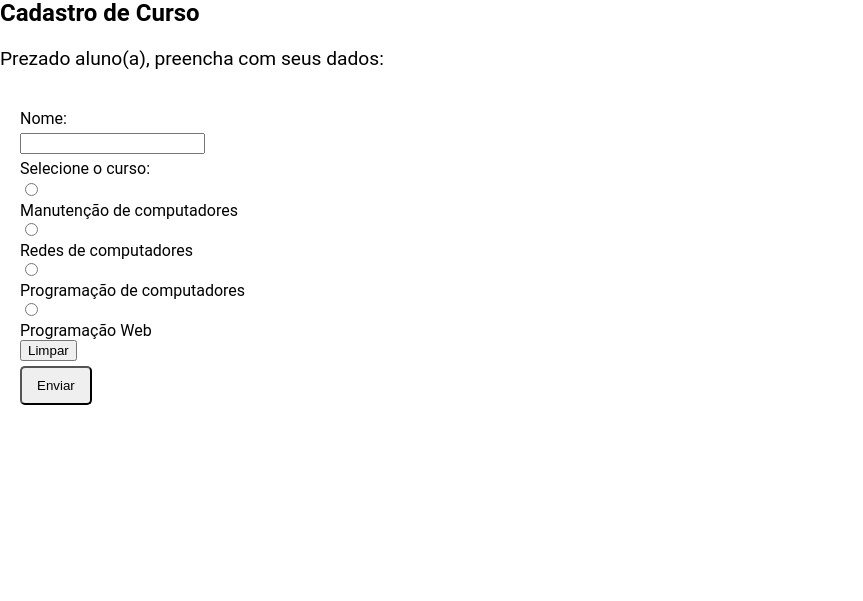
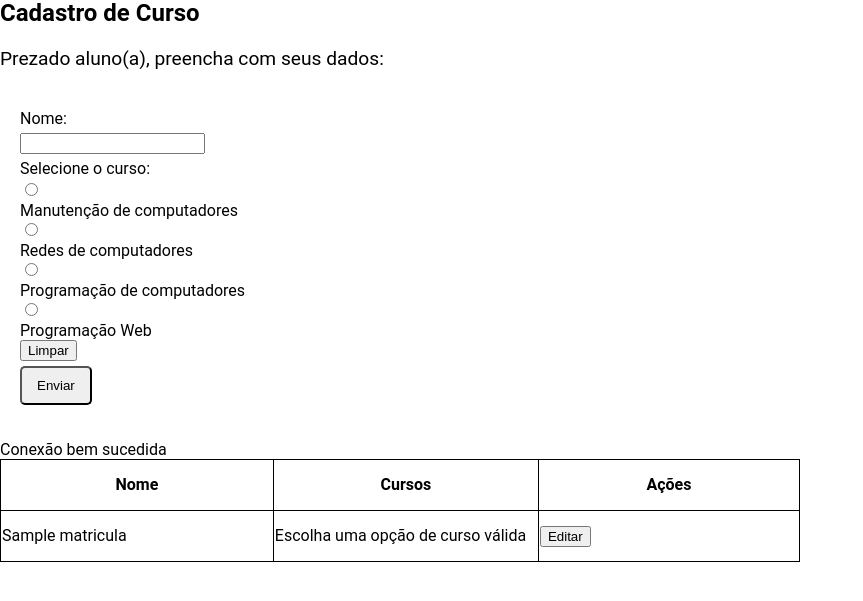
Before and after one commit to pablohenriquealves/projeto-academico-senac, a PHP site: page /cadastrocurso.php in a window 1280 px wide. Shown: the part 21-622 px from the top of the page, without its empty margins (0-863 px from the left). Run offline with PHP 8.4, Linux system fonts and the light colour scheme; tables that the repository leaves empty or names only in its code hold one stand-in row (values such as "Sample post").

Commit message:
conexao form / DB via php mysqli

```diff
--- a/academico/cadastrocurso.php
+++ b/academico/cadastrocurso.php
@@ -10,7 +10,7 @@
     <h2>Cadastro de Curso</h2>
     <p>Prezado aluno(a), preencha com seus dados:</p>
 
-    <form action="salvarcurso.php" method="post" class="formulario">
+    <form action="cadastromatricula.php" method="post" class="formulario">
 
 <div>
         <label for="Aluno">Nome: </label>
@@ -30,5 +30,55 @@
 </div>
     </form>
 
+<table border="1">
+
+<thead>
+    <tr>
+        <th>Nome</th>
+        <th>Cursos</th>
+        <th>Ações</th>
+    </tr>
+</thead>
+<tbody>
+    <?php
+    require ('script/conexao.php');
+    $sql = "SELECT nome, curso FROM matricula";
+    $resultado = mysqli_query($conexao, $sql);
+
+    while($row = mysqli_fetch_assoc($resultado)) {
+        echo "<tr>";
+        echo "<td>".$row['nome']."</td>";
+        echo "<td>";
+        switch ($row['curso']) {
+            case 'm':
+                echo "Manutenção de computadores";
+                break;
+            case 'r':
+                echo "Redes de computadores";
+                break;
+            case 'p':
+                echo "Programação de computadores";
+                break;
+            case 'w':
+                echo "Programação Web";
+                break;
+
+            default:
+                echo "Escolha uma opção de curso válida";
+                break;
+        }
+        echo "</td>";
+        echo "<td><button>Editar</button></td>";
+        echo "</tr>";
+    }
+    mysqli_close($conexao);
+    ?>
+
+
+</tbody>
+
+
+</table>
+
 </body>
 </html>
--- a/academico/media.php
+++ b/academico/media.php
@@ -1,5 +1,4 @@
 <link rel="stylesheet" href="css/principal.css">
-
 
 <?php
 $prova1 = $_POST['prova1'];
--- /dev/null
+++ b/academico/script/conexao.php
@@ -0,0 +1,9 @@
+<?php
+$conexao = mysqli_connect("localhost", "root", "", "academico");
+
+    if (!$conexao) {
+        die ('Não foi possível conectar ao banco de dados'.mysqli_connect_error());
+
+    }
+echo "Conexão bem sucedida<br>";
+?>
```
Also changed, not shown: academico/cadastromatricula.php (added, +20 -0 lines).
